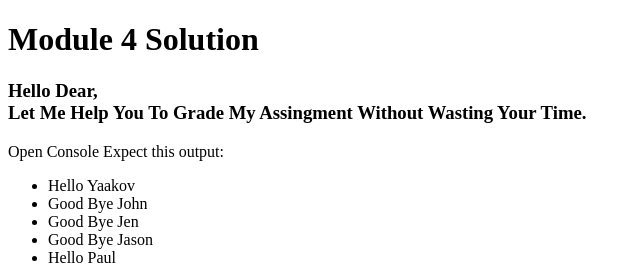
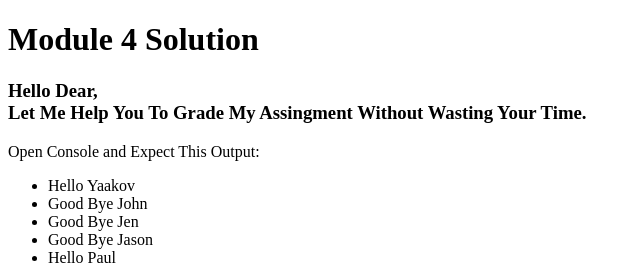
Before and after one commit to xSomoy/JHU_webDev, a plain HTML site: page mod4Solutions/index.html in a window 1280 px wide. Shown: the top 264 px of the page, 0-640 px from the left. Drawn offline with Linux system fonts and the light colour scheme; a script that the page names is missing.

Commit message:
added some test to guide to grade

```diff
--- a/mod4Solutions/index.html
+++ b/mod4Solutions/index.html
@@ -16,7 +16,7 @@
 <body>
     <h1>Module 4 Solution</h1>
     <h3>Hello Dear, <br />Let Me Help You To Grade My Assingment Without Wasting Your Time.</h3>
-    <p>Open Console Expect this output:</p>
+    <p>Open Console and Expect This Output:</p>
     <ul>
         <li>Hello Yaakov</li>
         <li>Good Bye John</li>
```
